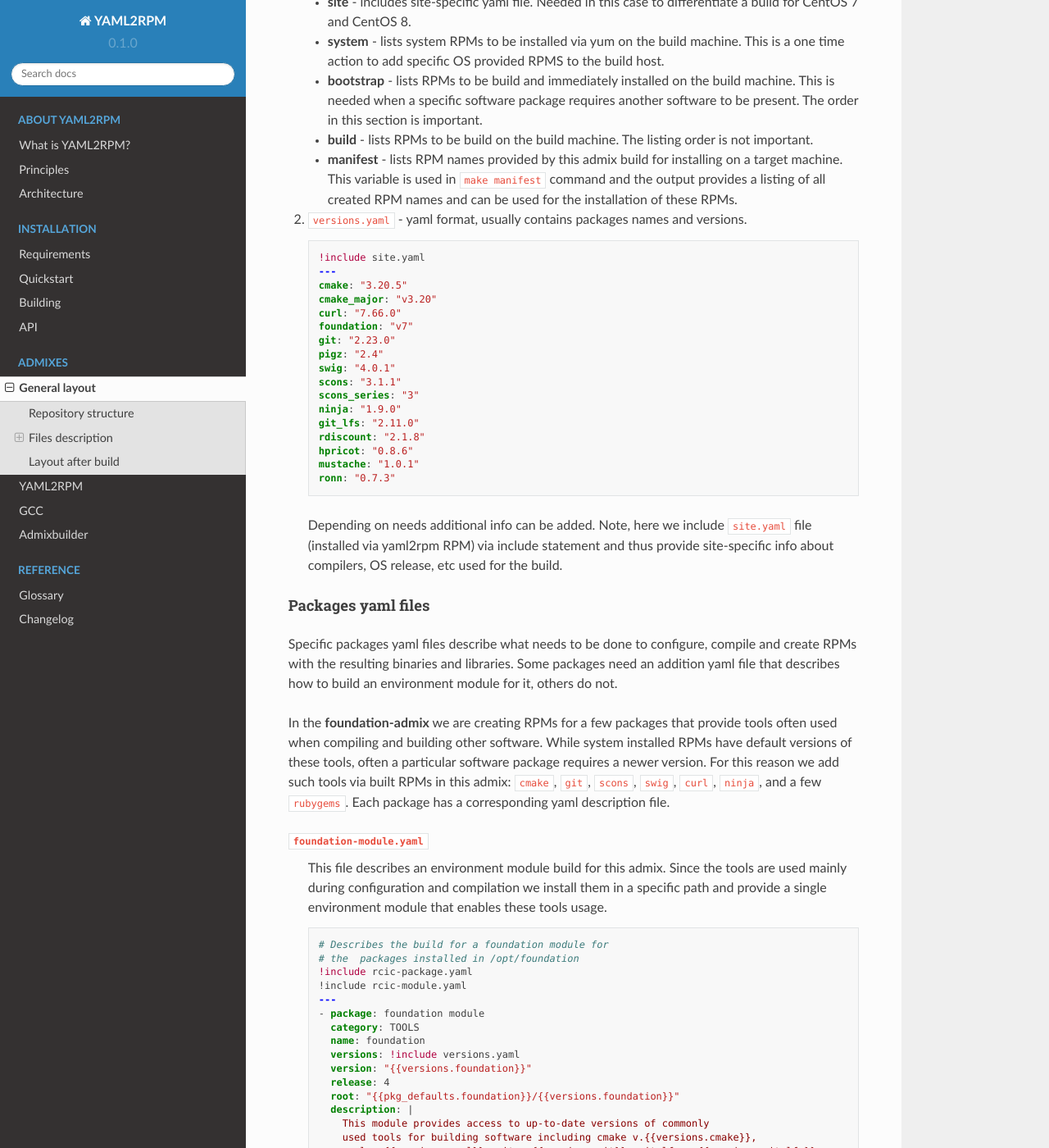
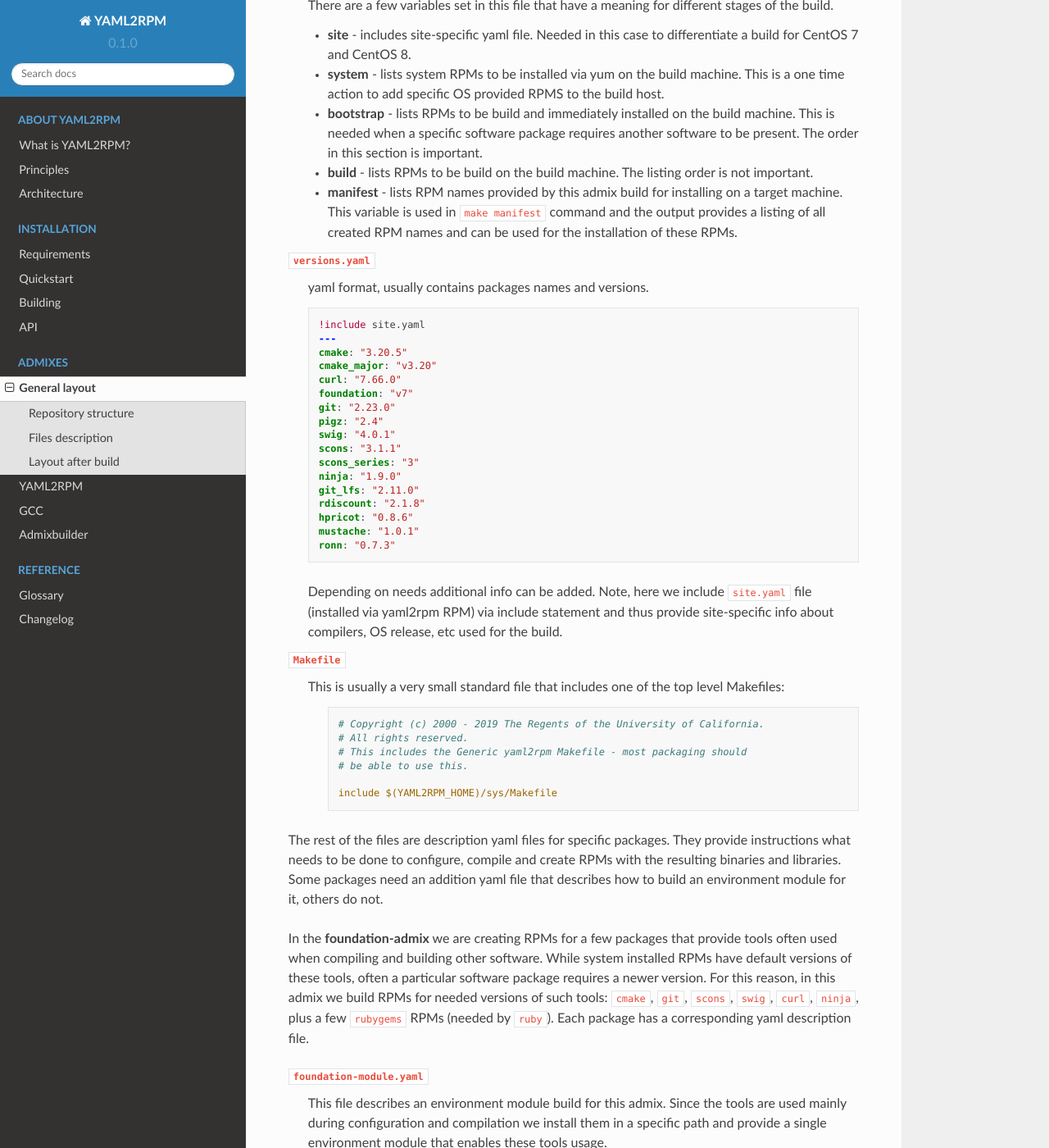
Before and after one commit to RCIC-UCI-Public/yaml2rpm-docs, a Sphinx documentation site: the page built from docs/source/admixes/general.rst, in a window 1280 px wide and 1400 px high, scrolled down 2855 px. Shown: the whole window at 82% size. Built offline with Sphinx 7.4.7 and the Read the Docs theme 2.0.0, drawn with Linux system fonts in a browser that asks for light colours; some of the changed text lies outside the part shown.

Commit message:
reduce the paragraphs depth levels

```diff
--- a/docs/source/admixes/general.rst
+++ b/docs/source/admixes/general.rst
@@ -59,6 +59,8 @@ After clowning of the admix git repo the directory structure is
 Files description
 -----------------
 
+**Files at the top level**
+
 ``.foundation-admix.metadata``
   The file naming schema is *.NAME-metadata* where `NAME` is the admix top-level directory.
 
@@ -66,15 +68,17 @@ Files description
   for the builds. All sources are stored in the google drive (added to google drive manually).
   When a command ``make download`` es executed at the top level directory to
   fetch needed sources from the google drive  drive this file provides needed info.
-  The file format is as follows (one line per source distribution):
+  The file is ASCII and the format is as follows (one line per source distribution):
 
-  |  **71861ee4f13a74bfbcdb  sources/cmake-3.22.1.tar.gz 1WmIylB7qKJRu**
-  |  **da46835a76f218adc01e  sources/pigz-2.6.tar.gz     1kgHDuBVBcXzK**
+  .. code-block:: bash
 
-  The first field is the SHA1 sum checksum from ``sha1sum``, the second field
-  provides  destination directory and the downloaded file name, and the last
-  field shows from what google drive URL to fetch (for this display 1st and 3rd
-  fields are cut short  to fit in one line)
+	 71861ee1c487edf05061ab5f7dc4f13a74bfbcdb sources/cmake-3.22.1.tar.gz 1WmIylTiIxD2_GDX
+	 da4683552b2e55ff133bb041bd3a76f218adc01e sources/pigz-2.6.tar.gz     1kgHDuL3vc8IKxXE
+
+  The first field is the SHA1 sum checksum  of the distro file made with  ``sha1sum``,
+  the second field provides destination directory and the downloaded file name, and the third
+  field shows from what google drive URL address to fetch the source distro. For this example the 3rd
+  fields are cut short to fit in one line without wrapping.
 
 ``Makefile``
   This is usually a very small standard file that includes one of the top
@@ -96,62 +100,67 @@ Files description
   Text file describing the admix
 
 
-Files in yamlspecs/
-^^^^^^^^^^^^^^^^^^^
+**Files in yamlspecs/**
 
 This directory has specific packages yaml files that are used for creating RPMs.
+The first two files must always be present in any admix with these exact names:
 
-Reserved yaml files
-~~~~~~~~~~~~~~~~~~~
+``packages.yaml``
+  yaml format, describes specifics of this admix build.
 
-The two files must always be present in any admix:
-
-1. ``packages.yaml`` - yaml format, describes specifics of
-   this admix build.
-
-   .. literalinclude:: files/foundation-admix-packages.yaml
+  .. literalinclude:: files/foundation-admix-packages.yaml
       :language: yaml
 
-   There are a few variables  set in this file that have a meaning for
-   different stages of the build.
+  There are a few variables  set in this file that have a meaning for
+  different stages of the build.
 
-   - **site** - includes site-specific yaml file. Needed in this case to
-     differentiate a build for CentOS 7 and CentOS 8.
-   - **system** - lists system RPMs to be installed via yum on the build machine.
-     This is a one time action to add  specific OS provided RPMS to the build host.
-   - **bootstrap** - lists RPMs to be build and immediately installed on the build machine.
-     This is needed when a specific software package requires another software
-     to be present. The order in this section is important.
-   - **build** - lists RPMs to be build on the build machine. The listing order
-     is not important.
-   - **manifest** - lists RPM names  provided by this admix build for installing on
-     a target machine. This variable is used in ``make manifest`` command and the
-     output provides a listing of all created RPM names and can be used for the
-     installation of these RPMs.
+  - **site** - includes site-specific yaml file. Needed in this case to
+    differentiate a build for CentOS 7 and CentOS 8.
+  - **system** - lists system RPMs to be installed via yum on the build machine.
+    This is a one time action to add  specific OS provided RPMS to the build host.
+  - **bootstrap** - lists RPMs to be build and immediately installed on the build machine.
+    This is needed when a specific software package requires another software
+    to be present. The order in this section is important.
+  - **build** - lists RPMs to be build on the build machine. The listing order
+    is not important.
+  - **manifest** - lists RPM names  provided by this admix build for installing on
+    a target machine. This variable is used in ``make manifest`` command and the
+    output provides a listing of all created RPM names and can be used for the
+    installation of these RPMs.
 
-2. ``versions.yaml`` - yaml format, usually contains packages names and versions.
+``versions.yaml``
+  yaml format, usually contains packages names and versions.
 
-   .. literalinclude:: files/versions.yaml
-      :language: yaml
+  .. literalinclude:: files/versions.yaml
+     :language: yaml
 
-   Depending on needs additional info can be added. Note, here we include ``site.yaml`` file
-   (installed via yaml2rpm RPM) via include statement and thus provide site-specific info about
-   compilers, OS release, etc used for the build.
+  Depending on needs additional info can be added. Note, here we include ``site.yaml`` file
+  (installed via yaml2rpm RPM) via include statement and thus provide site-specific info about
+  compilers, OS release, etc used for the build.
 
+``Makefile``
+  This is usually a  very small standard file that includes one of the top level Makefiles:
 
-Packages yaml files
-~~~~~~~~~~~~~~~~~~~
+    .. code-block:: make
 
-Specific packages yaml files describe what needs to be done to configure,
-compile and create RPMs with the resulting binaries and libraries. Some
-packages need an addition yaml file that describes how to build an
+       # Copyright (c) 2000 - 2019 The Regents of the University of California.
+       # All rights reserved.
+       # This includes the Generic yaml2rpm Makefile - most packaging should
+       # be able to use this.
+
+       include $(YAML2RPM_HOME)/sys/Makefile
+
+The rest of the files are description yaml files for specific packages. They
+provide instructions what needs to be done to configure, compile and create RPMs with
+the resulting binaries and libraries. Some packages need an addition yaml file that describes how to build an
 environment module for it, others do not.
 
 In the **foundation-admix** we are creating RPMs for a few packages that
 provide tools often used when compiling and building other software. While system
 installed RPMs have default versions of these tools, often a particular software
-package requires a newer version. For this reason we add such tools via built
-RPMs in this admix: ``cmake``, ``git``, ``scons``, ``swig``, ``curl``, ``ninja``, and a few ``rubygems``.
+package requires a newer version. For this reason, in this admix we build
+RPMs for needed versions of such tools: ``cmake``, ``git``, ``scons``, ``swig``, ``curl``, ``ninja``,
+plus  a few ``rubygems`` RPMs (needed by ``ruby``).
 Each package has a corresponding yaml description file.
 
 ``foundation-module.yaml``
```
